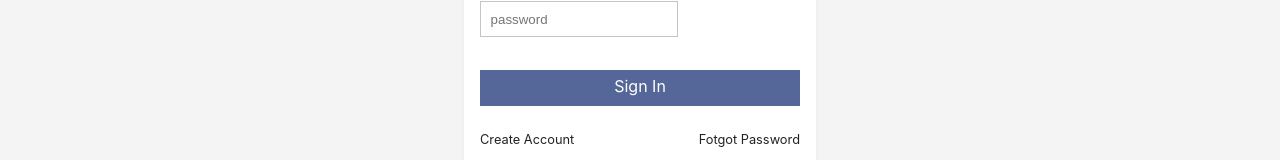
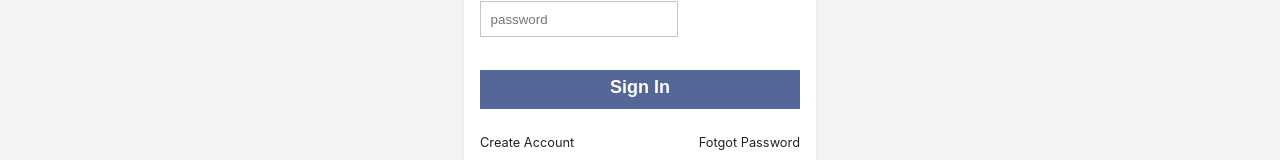
Before and after one commit to jamindev/scgprojectfrontend, a React (Create React App) app: page / in a window 1280 px wide. Shown: the part 255-415 px from the top of the page. Built offline with nearby package versions, Linux system fonts and the light colour scheme.

Commit message:
8th commit

```diff
--- a/src/components/body/auth/signin/signin.css
+++ b/src/components/body/auth/signin/signin.css
@@ -47,6 +47,16 @@
     text-decoration: none;
 }
 
+.body_signin_btn button{
+    background: none;
+    width: 100%;
+    height: 100%;
+    color: #fff;
+    font-size: 18px;
+    font-weight: bold;
+    border: none;
+}
+
 .body_signin_other_options{
     display: flex;
     flex-direction: row;
--- a/src/components/body/auth/signin/signin.js
+++ b/src/components/body/auth/signin/signin.js
@@ -23,7 +23,8 @@ class Signin extends Component {
     }
 
 
-    signin = () => {
+    signin = (e) => {
+        e.preventDefault();
         const email = this.state.email;
         const password = this.state.password;
 
@@ -77,7 +78,7 @@ class Signin extends Component {
                         <input onChange={this.setInput} type="password" id="password" placeholder="password" /><br />
                         <br />
                         <div onClick={this.signin} className="body_signin_btn">
-                            Sign In
+                            <button type="submit">Sign In</button>
                         </div>
                     </form>
                     <div className="body_signin_other_options">
--- a/src/components/body/auth/signup/signup.css
+++ b/src/components/body/auth/signup/signup.css
@@ -77,6 +77,16 @@
     text-decoration: none;
 }
 
+.body_signup_btn button{
+    background: none;
+    width: 100%;
+    height: 100%;
+    color: #fff;
+    font-size: 18px;
+    font-weight: bold;
+    border: none;
+}
+
 .body_signup_terms{
     display: flex;
     flex-direction: row;
--- a/src/components/body/auth/signup/signup.js
+++ b/src/components/body/auth/signup/signup.js
@@ -120,7 +120,7 @@ class Signup extends Component {
                     <div className="body_signup_heading">
                         Sign up
                     </div>
-                    <form onSubmit={this.signin}>
+                    <form onSubmit={this.signup}>
                         <div className="body_signup_form">
                             <div className="body_signup_form1">
                                 First Name<br />
@@ -174,7 +174,7 @@ class Signup extends Component {
                                     <div>By signing up you agree to our <Link to="./terms">Terms of Use</Link> and <Link to="./privacy">Privacy Policies</Link></div>
                                 </div>
                                 <div onClick={this.signup} className="body_signup_btn">
-                                    Sign Up
+                                    <button type="submit">Sign Up</button>
                                 </div>
                             </div>
                         </div>
```
